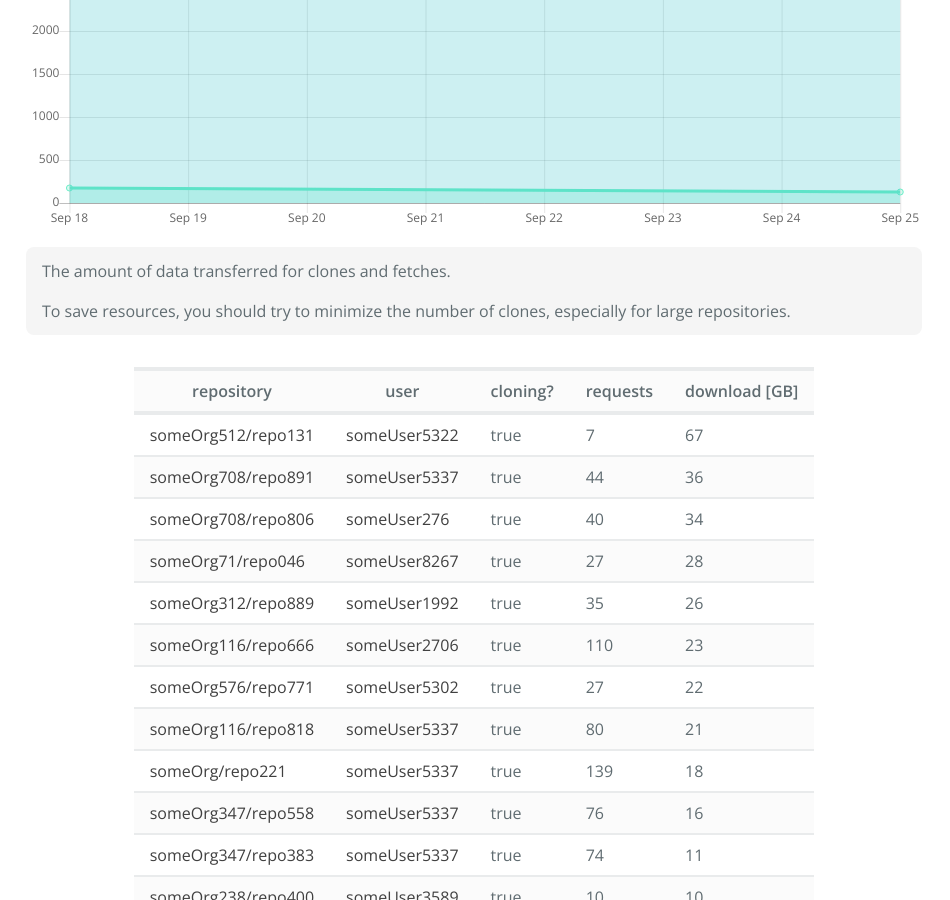
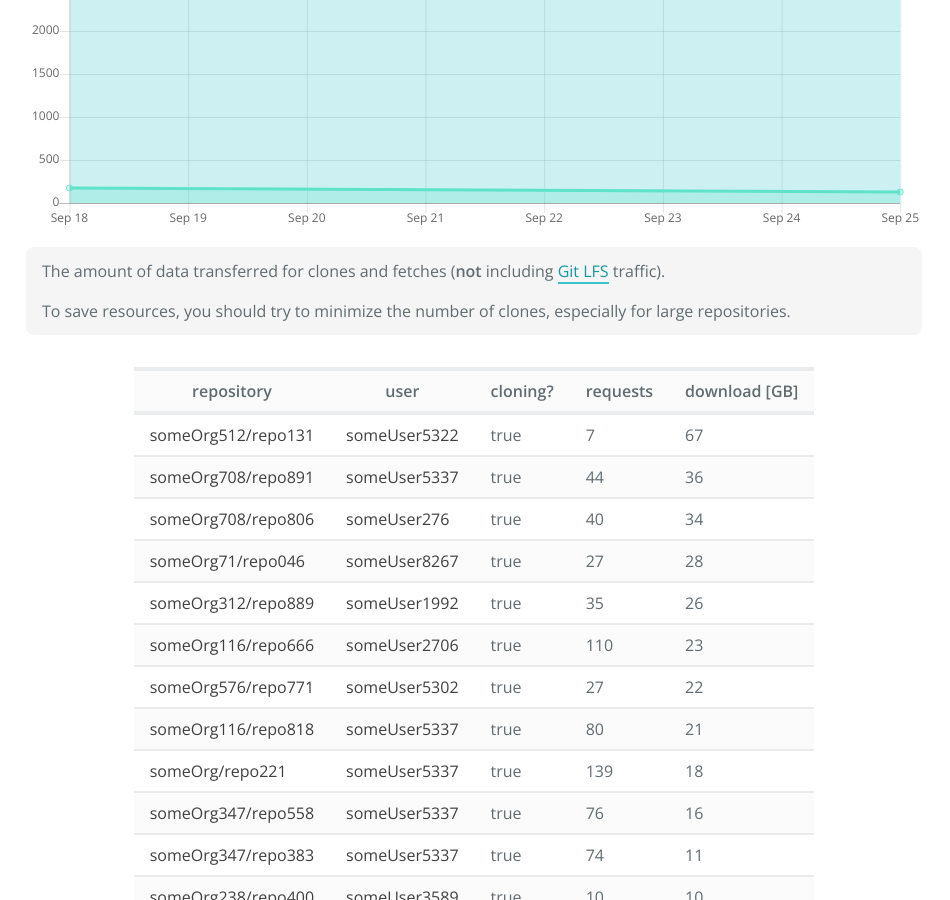
Before and after one commit to Autodesk/hubble, a Jekyll site: the page built from docs/housekeeping-git-traffic.html, in a window 1280 px wide and 900 px high, scrolled down 1377 px. Shown: the whole window, without its empty margins (166-1116 px from the left). Built offline with Jekyll 4.4.1, drawn with Linux system fonts in a browser that asks for light colours; nearby versions of some CDN libraries.

Commit message:
Add hint that Git LFS traffic is not included in Git traffic

```diff
--- a/docs/housekeeping-git-traffic.html
+++ b/docs/housekeeping-git-traffic.html
@@ -120,7 +120,7 @@ permalink: /housekeeping-git-traffic
 		}'></canvas>
 	<div class="info-box">
 		<p>
-			The amount of data transferred for clones and fetches.
+			The amount of data transferred for clones and fetches (<b>not</b> including <a href="https://git-lfs.github.com/">Git LFS</a> traffic).
 		</p>
 		<p>
 			To save resources, you should try to minimize the number of clones, especially for large repositories.
```
